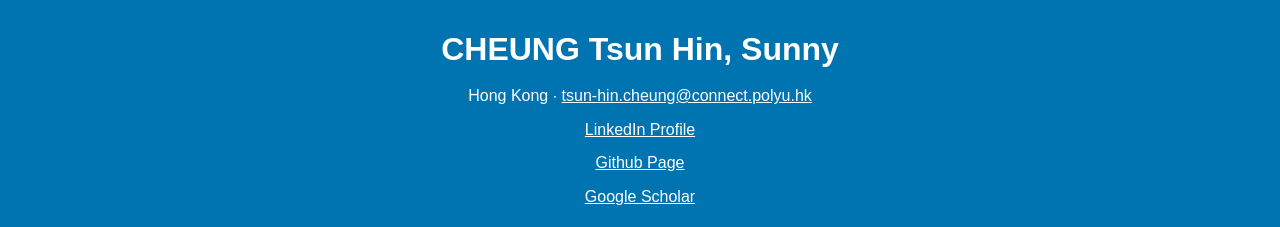
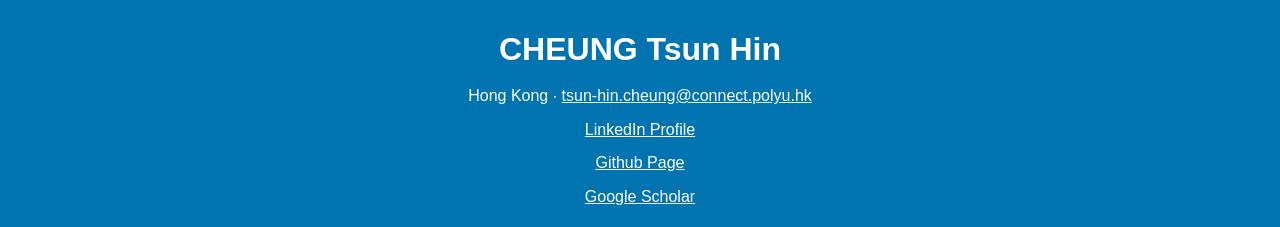
Before and after one commit to thcheung/thcheung.github.io, a Jekyll site: the page built from index.markdown, in a window 1280 px wide. Shown: the top 227 px of the page. Built offline with Jekyll 4.4.1, drawn with Linux system fonts in a browser that asks for light colours.

Commit message:
update codes

```diff
--- a/_layouts/home.html
+++ b/_layouts/home.html
@@ -136,7 +136,7 @@
 </head>
 <body>
     <header>
-        <h1>CHEUNG Tsun Hin, Sunny</h1>
+        <h1>CHEUNG Tsun Hin</h1>
         <p>Hong Kong ∙ <a href="mailto:tsun-hin.cheung@connect.polyu.hk">tsun-hin.cheung@connect.polyu.hk</a> </p>
         <p><a href="https://www.linkedin.com/in/tsunhincheung" target="_blank">LinkedIn Profile</a></p>
         <p><a href="https://github.com/thcheung" target="_blank">Github Page</a></p>
```
Also changed, not shown: other parts of _layouts/home.html (+1 -1 lines).
